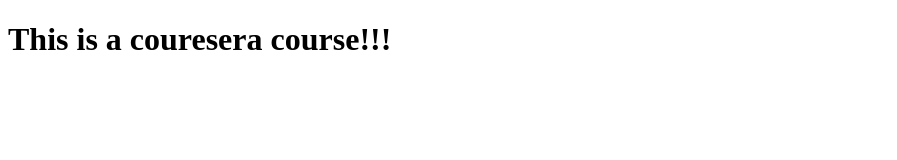
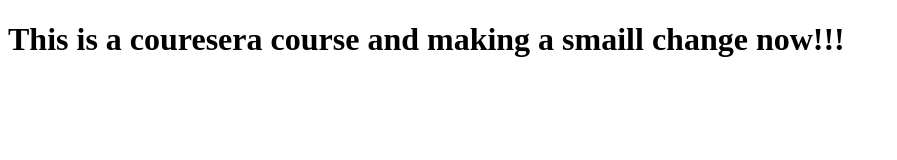
Before and after one commit to KeertanaN/Coursera-Test, a plain HTML site: page Site/index.html in a window 1280 px wide. Shown: the whole page, without its empty margins (0-897 px from the left). Drawn offline with Linux system fonts and the light colour scheme.

Commit message:
making a small change to the html

```diff
--- a/Site/index.html
+++ b/Site/index.html
@@ -4,6 +4,6 @@
 	<title>Hello Coursera!!!</title>
 </head>
 <body>
-<h1>This is a couresera course!!!</h1>
+<h1>This is a couresera course and making a smaill change now!!!</h1>
 </body>
 </html>
```
